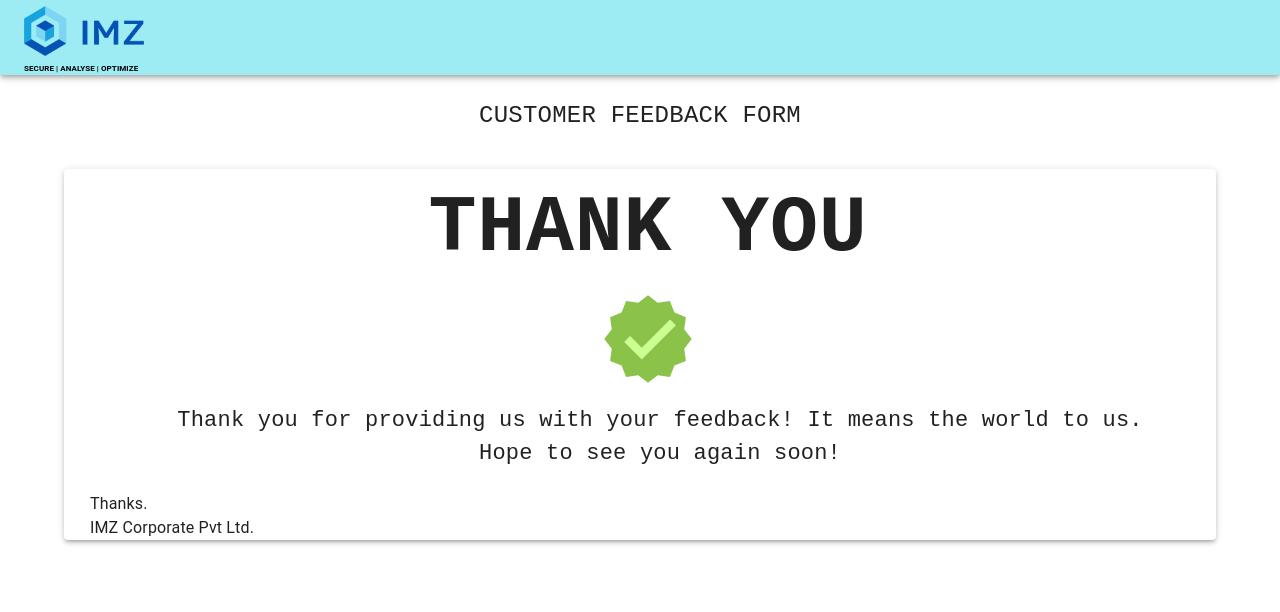
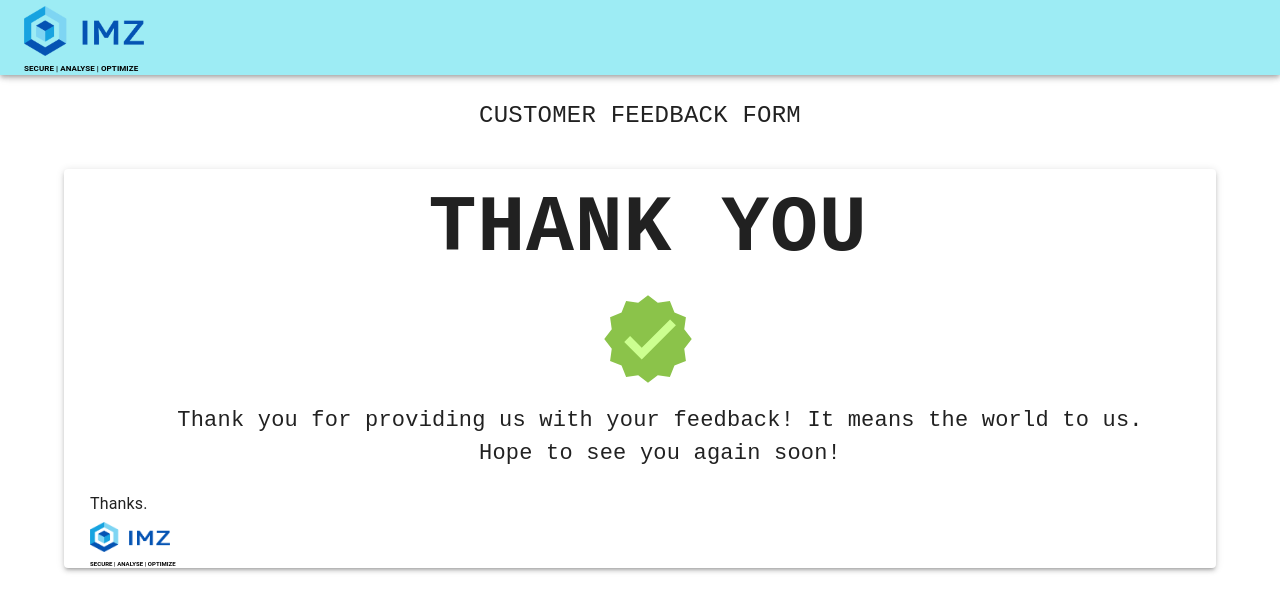
Before and after one commit to arunodayasingh/feedback, a React (Create React App) app: page /thankyou in a window 1280 px wide. Shown: the top 612 px of the page. Built offline with nearby package versions, Linux system fonts and the light colour scheme.

Commit message:
fed back updates

```diff
--- a/src/components/appbar.jsx
+++ b/src/components/appbar.jsx
@@ -20,9 +20,9 @@ const AppBaar = () => {
                 <Grid xs={4}>
                 <Typography >
                   <img src={logo} style={{height:"50px",width:"120px",marginTop:"6px"}} alt=""/>
-                <Typography style={{fontSize:"8px",color:"#000",fontWeight:"bold"}}>
-                      SECURE | ANALYSE | OPTIMIZE
-                </Typography>
+                    <Typography style={{fontSize:"8px",color:"#000",fontWeight:"bold"}}>
+                          SECURE | ANALYSE | OPTIMIZE
+                    </Typography>
                 </Typography>
 
                 </Grid>
--- a/src/components/customer feedback2.jsx
+++ b/src/components/customer feedback2.jsx
@@ -182,9 +182,6 @@ export default function BackToTop(props) {
                     style ={{width: '100%',paddingRight:"16px"}}
                     InputProps={{ style: { fontSize: 15,width:"150%",marginRight:"12px" } }}
                     // style={{height:"40px", width:"330px",marginRight:"24px",marginTop:"4px",display:""}}
-
-
-
                     />
 
                   </Grid>
@@ -278,7 +275,7 @@ export default function BackToTop(props) {
       >
 
         <FormControlLabel value="Good" control={<Radio />} label="Good" />
-        <FormControlLabel value="Average" control={<Radio />} label="Fair" />
+        <FormControlLabel value="Average" control={<Radio />} label="Average" />
         <FormControlLabel value="Poor" control={<Radio />} label="Poor" />
 
 
@@ -294,7 +291,7 @@ export default function BackToTop(props) {
       onChange={handleChange}
       >
          <FormControlLabel value="Good" control={<Radio />} label="Good" />
-        <FormControlLabel value="Average" control={<Radio />} label="Fair" />
+        <FormControlLabel value="Average" control={<Radio />} label="Average" />
         <FormControlLabel value="Poor" control={<Radio />} label="Poor" />
 
       </RadioGroup>
@@ -400,7 +397,6 @@ Feedback Information
         name="value8"
        value= {toSend.value8}
       onChange={handleChange}
-
       >
         <FormControlLabel value="yes" control={<Radio />} label="Yes" />
         <FormControlLabel value="no" control={<Radio />} label="No" />
--- a/src/components/thankyou.jsx
+++ b/src/components/thankyou.jsx
@@ -10,6 +10,7 @@ import {Grid} from '@mui/material';
 import "./feedback.css";
 import AppBaar from './appbar';
 import { FcApproval } from "react-icons/fc";
+import logo from "./images/logo.png"
 
 
 function ScrollTop(props) {
@@ -110,7 +111,12 @@ export default function Thankyou(props) {
                 Thanks.
 
                 <br/>
-                IMZ Corporate Pvt Ltd.
+                <Typography >
+                  <img src={logo} style={{height:"30px",width:"80px",marginTop:"6px"}} alt=""/>
+                    <Typography style={{fontSize:"6px",color:"#000",fontWeight:"bold"}}>
+                          SECURE | ANALYSE | OPTIMIZE
+                    </Typography>
+                </Typography>
                 </Typography>
 
         </Paper>
```
